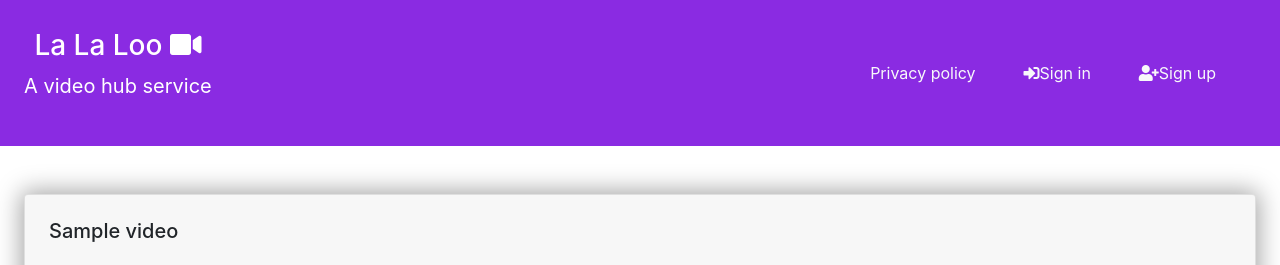
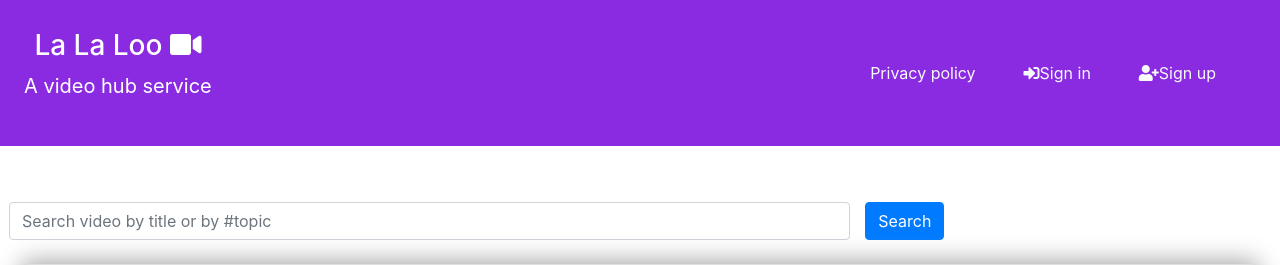
Before and after one commit to christmas-turkey/lalaloo, a Django app: page / in a window 1280 px wide. Shown: the top 265 px of the page. Run offline with Django 3.2, Linux system fonts and the light colour scheme; tables that the repository leaves empty hold one stand-in row (values such as "Sample post"); some libraries are stand-ins or nearby versions.

Commit message:
Added form for searching video

```diff
--- a/apps/videos/views.py
+++ b/apps/videos/views.py
@@ -2,7 +2,7 @@ import json
 
 from django.shortcuts import render, redirect
 from django.urls import reverse_lazy
-from django.views.generic import ListView, DetailView
+from django.views.generic import DetailView
 from django.views import View
 from django.contrib.auth.views import redirect_to_login
 from django.db.models import F
@@ -11,11 +11,37 @@ from django.http import JsonResponse
 from .models import Video, Comment
 from .forms import CommentForm
 
-class MainPage(ListView):
-  model = Video
-  template_name = "videos/index.html"
-  context_object_name = "videos"
-  queryset = Video.objects.all().order_by('-date')
+class MainPage(View):
+
+  def get(self, request, *args, **kwargs):
+
+      context = {
+        'videos': Video.objects.all().order_by('-date')
+      }
+
+      return render(request, 'videos/index.html', context)
+
+  def post(self, request, *args, **kwargs):
+
+    search_request = request.POST.get('search_request')
+
+    videos = None
+
+    if search_request.startswith('#'):
+
+      topic = search_request.split('#')[1]
+
+      videos = Video.objects.filter(topics__icontains=topic)
+
+    else:
+
+      videos = Video.objects.filter(title__icontains=search_request)
+
+    context = {
+      'videos': videos
+    }
+
+    return render(request, 'videos/index.html', context)
 
 class DetailVideo(DetailView):
   model = Video
--- a/templates/videos/detail-video.html
+++ b/templates/videos/detail-video.html
@@ -1,4 +1,5 @@
 {% extends 'base.html' %}
+
 
 {% block content %}
   <div class="row">
--- a/templates/videos/index.html
+++ b/templates/videos/index.html
@@ -3,7 +3,19 @@
 
 {% block content %}
 
+  <form method="POST" class="row mt-3 mb-3">
+
+    {% csrf_token %}
+
+    <input class="col-md-8 mt-3 form-control" name="search_request" placeholder="Search video by title or by #topic" type="search">
+    <div class="col-md-4">
+      <button class="btn btn-primary mt-3">Search</button>
+    </div>
+
+  </form>
+
   {% if videos %}
+
     {% for video in videos %}
 
     <div class="card mt-4 mb-4" style="box-shadow: 0 0 25px 3px rgb(165, 165, 165);">
@@ -66,7 +78,7 @@
 
     {% endfor %}
   {% else %}
-    <h1>There are no videos uploaded yet ...</h1>
+    <h2>No videos found ...</h2>
   {% endif %}
 
 {% endblock %}
```
Also changed, not shown: 2 other files.
